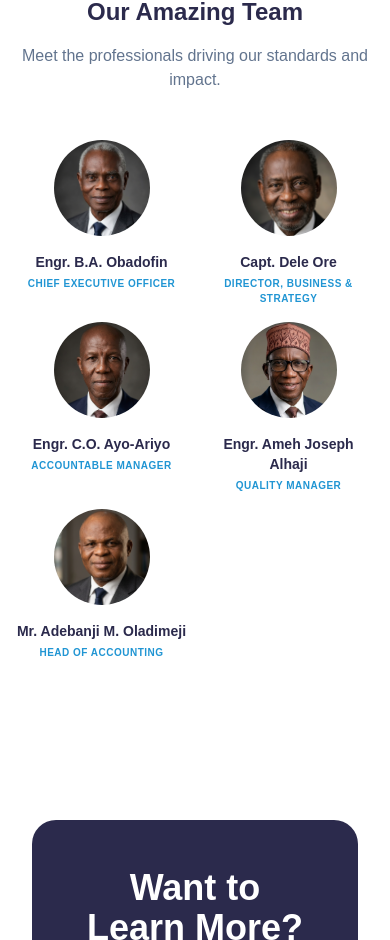
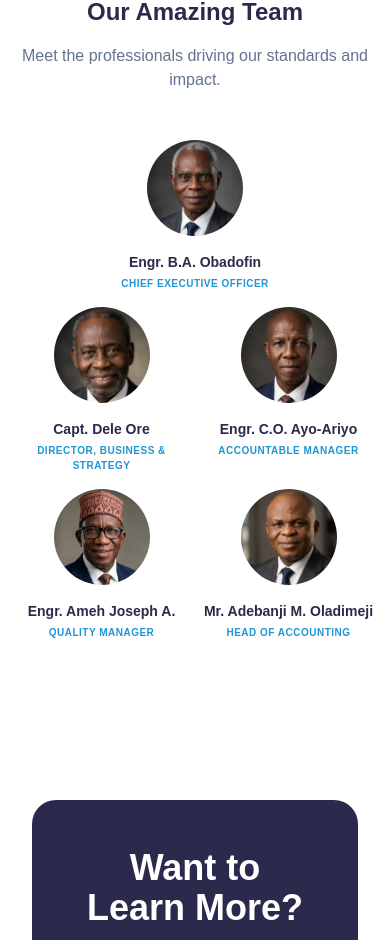
Before and after one commit to fortunedwards/aviation-project, a React (Vite) app in the folder client/: page /about in a window 390 px wide. Shown: the part 4077-5017 px from the top of the page. Built offline with nearby package versions, Linux system fonts and the light colour scheme; no server answers.

Commit message:
Adjust About team layout on mobile

```diff
--- a/client/src/pages/AboutPage.jsx
+++ b/client/src/pages/AboutPage.jsx
@@ -80,7 +80,7 @@ const TEAM_MEMBERS = [
     image: `${import.meta.env.BASE_URL}ariyo.png`,
   },
   {
-    name: 'Engr. Ameh Joseph Alhaji',
+    name: 'Engr. Ameh Joseph A.',
     role: 'Quality Manager',
     image: `${import.meta.env.BASE_URL}ameh.png`,
   },
@@ -267,7 +267,14 @@ function AboutPage() {
 
           <div className="grid grid-cols-2 gap-4 md:grid-cols-3 lg:grid-cols-5 sm:gap-8">
             {TEAM_MEMBERS.map((member) => (
-              <article key={member.role} className="group text-center">
+              <article
+                key={member.role}
+                className={`group text-center ${
+                  member.name === 'Engr. B.A. Obadofin'
+                    ? 'col-span-2 justify-self-center max-w-[11rem] sm:col-span-1 sm:max-w-none'
+                    : ''
+                }`}
+              >
                 <div className="mx-auto mb-4 h-24 w-24 overflow-hidden rounded-full bg-[#2095D3]/10 transition-colors group-hover:bg-[#2095D3]/20 sm:mb-6 sm:h-32 sm:w-32">
                   <img
                     src={member.image}
```
